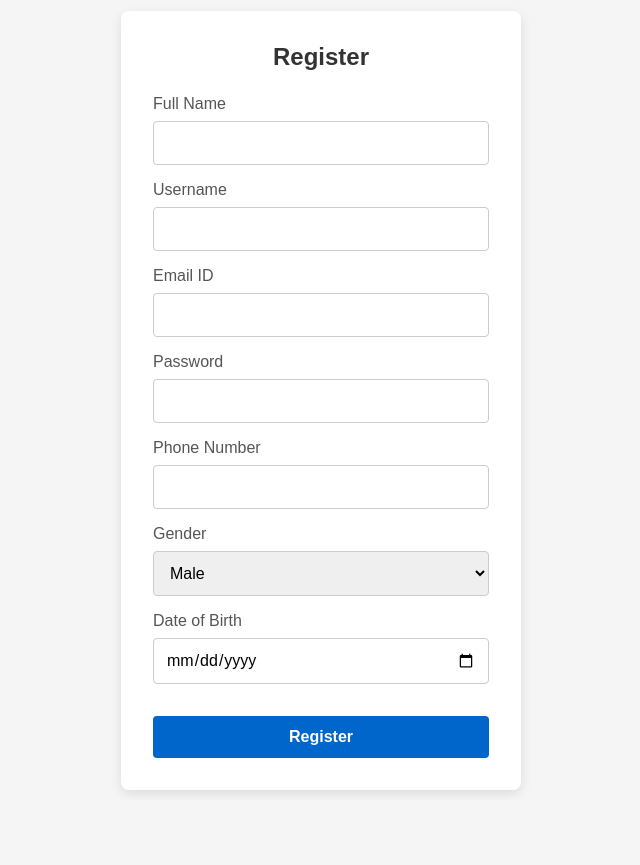
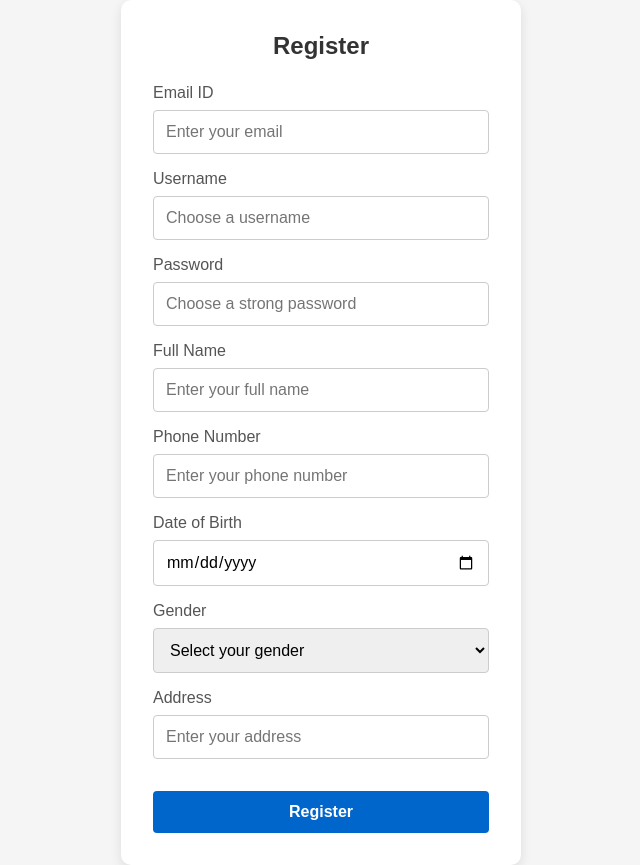
Before and after one commit to lakshya076/GradLink, a Flask app: page /register in a window 1280 px wide. Shown: the whole page, without its empty margins (319-959 px from the left). Before the commit the page ends 794 px from the top, so only its background shows below. Run offline with Flask 3, Linux system fonts and the light colour scheme.

Commit message:
updating register pages
Signed-off-by: Lakshya <lakshya.saxena076@gmail.com>

```diff
--- a/static/register_style.css
+++ b/static/register_style.css
@@ -9,7 +9,6 @@ body {
     display: flex;
     justify-content: center;
     align-items: center;
-    height: 100vh;
     background-color: #f5f5f5;
 }
 
@@ -19,7 +18,7 @@ body {
     padding: 2rem;
     background-color: #ffffff;
     box-shadow: 0px 4px 12px rgba(0, 0, 0, 0.1);
-    border-radius: 8px;
+    border-radius: 10px;
     text-align: center;
 }
 
--- a/templates/register.html
+++ b/templates/register.html
@@ -11,28 +11,33 @@
         <h2>Register</h2>
         <form action="/register" method="post">
             <div class="form-group">
-                <label for="fullname">Full Name</label>
-                <input type="text" id="fullname" name="fullname" required>
+                <label for="email">Email ID</label>
+                <input type="email" id="email" name="email" placeholder="Enter your email" required>
             </div>
             <div class="form-group">
                 <label for="username">Username</label>
-                <input type="text" id="username" name="username" required>
-            </div>
-            <div class="form-group">
-                <label for="email">Email ID</label>
-                <input type="email" id="email" name="email" required>
+                <input type="text" id="username" name="username" placeholder="Choose a username" required>
             </div>
             <div class="form-group">
                 <label for="password">Password</label>
-                <input type="password" id="password" name="password" required>
+                <input type="password" id="password" name="password" placeholder="Choose a strong password" required>
+            </div>
+            <div class="form-group">
+                <label for="fullname">Full Name</label>
+                <input type="text" id="fullname" name="fullname" placeholder="Enter your full name" required>
             </div>
             <div class="form-group">
                 <label for="phone">Phone Number</label>
-                <input type="tel" id="phone" name="phone" required>
+                <input type="tel" id="phone" name="phone" placeholder="Enter your phone number" required>
+            </div>
+            <div class="form-group">
+                <label for="dob">Date of Birth</label>
+                <input type="date" id="dob" name="dob" required>
             </div>
             <div class="form-group">
                 <label for="gender">Gender</label>
                 <select id="gender" name="gender" required>
+                    <option value="" disabled selected>Select your gender</option>
                     <option value="male">Male</option>
                     <option value="female">Female</option>
                     <option value="other">Other</option>
@@ -40,8 +45,8 @@
                 </select>
             </div>
             <div class="form-group">
-                <label for="dob">Date of Birth</label>
-                <input type="date" id="dob" name="dob" required>
+                <label for="address">Address</label>
+                <input type="text" id="address" name="address" placeholder="Enter your address" required>
             </div>
             <button type="submit" class="submit-btn">Register</button>
         </form>
```
